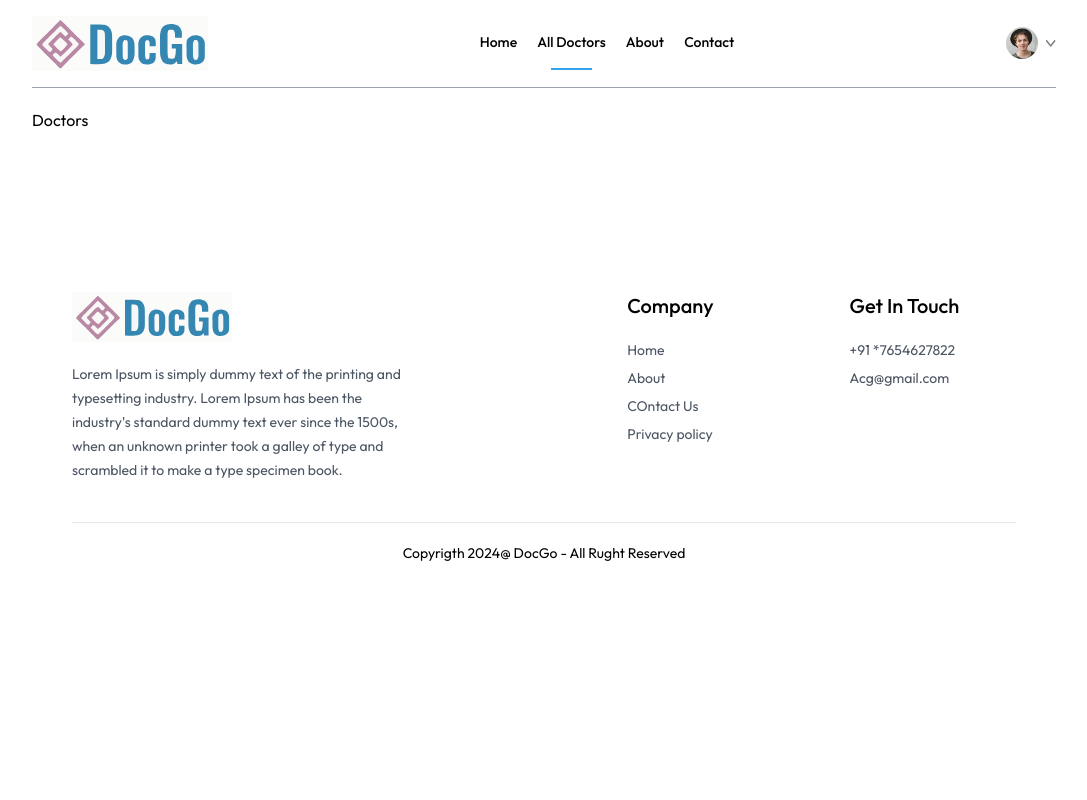
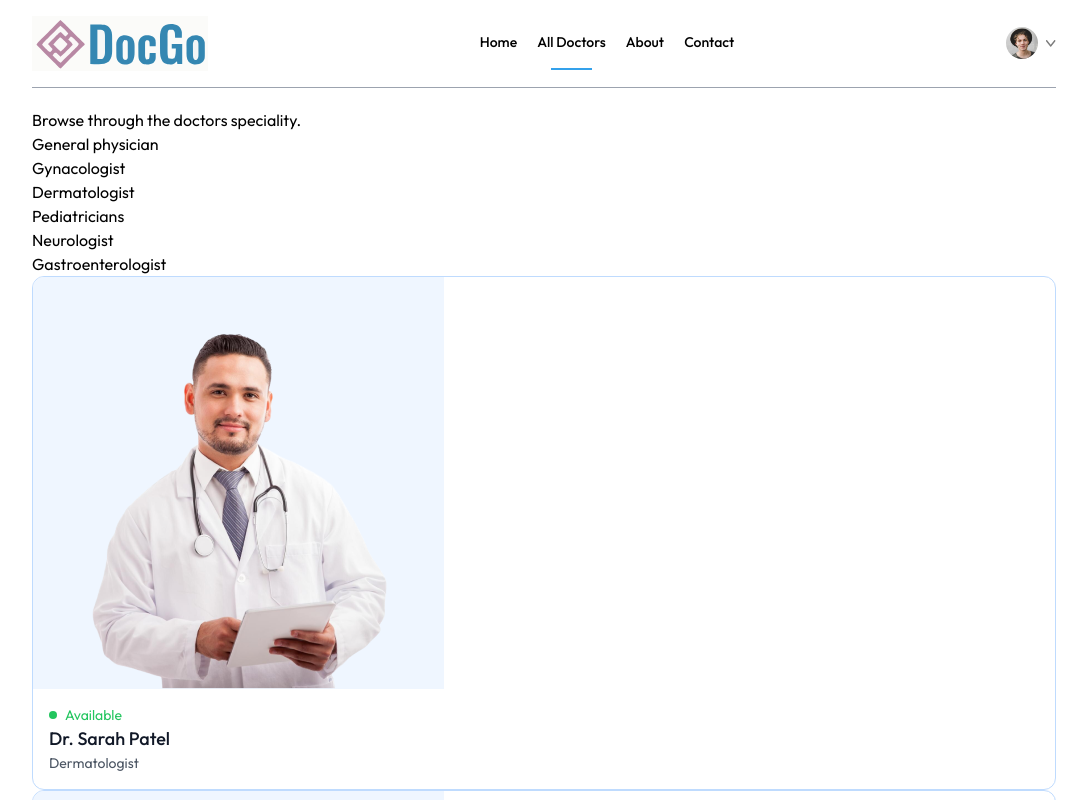
Before and after one commit to Vikram-353/DocGo, a React (Vite) app in the folder frontend/: page /doctors/Dermatologist in a window 1280 px wide. Shown: the top 800 px of the page, without its empty margins (96-1183 px from the left). Built offline with nearby package versions, Linux system fonts and the light colour scheme.

Commit message:
Filter Doctors

```diff
--- a/frontend/src/components/Footer.jsx
+++ b/frontend/src/components/Footer.jsx
@@ -1,14 +1,18 @@
 import React from 'react'
+import {  useNavigate } from 'react-router-dom'
+
 import { assets } from '../assets/assets_frontend/assets'
 
 function Footer() {
+const navigate=useNavigate();
+
   return (
     <div className='md:mx-10'>
-        <div className='flex flex-col sm:grid grid-cols-[3fr_1fr_1fr] gap-14 my-10 mt-40 text-sm'>
+        <div className='flex flex-col sm:grid grid-cols-[3fr_1fr_1fr] gap-14 my-10 mt-40 text-sm '>
         {/* ---------Left Side---------- */}
 
         <div>
-            <img className='mb-5 w-40' src={assets.logo2} alt="" />
+            <img onClick={()=>navigate('/')}  className='mb-5 w-40 cursor-pointer' src={assets.logo2} alt="" />
             <p className='w-full md:w-2/3 text-gray-600 leading-6'>
             Lorem Ipsum is simply dummy text of the printing and typesetting industry. Lorem Ipsum has been the industry's standard dummy text ever since the 1500s, when an unknown printer took a galley of type and scrambled it to make a type specimen book.
             </p>
--- a/frontend/src/components/Navbar.jsx
+++ b/frontend/src/components/Navbar.jsx
@@ -10,7 +10,7 @@ function Navbar() {
     const [token,SetToken]=useState(true);
   return (
     <div className='flex items-center justify-between text-sm py-4 mb-5 border-b border-b-gray-400'>
-        <img  className='w-44 cursor-pointer' src={assets.logo2} alt="" />
+        <img onClick={()=>navigate('/')} className='w-44 cursor-pointer' src={assets.logo2} alt="" />
         <ul className='hidden md:flex items-start gap-5 font-medium'>
             <NavLink to='/'>
                 <li className='py-4'>Home</li>
@@ -34,7 +34,7 @@ function Navbar() {
             {
             token ?
             <div className='flex items-center gap-2 cursor-pointer group relative'>
-                <img className='w-8 rounded-full ' src={assets.profile_pic} alt="" />
+                <img  className='w-8 rounded-full ' src={assets.profile_pic} alt="" />
                  <img className='w-2.5' src={assets.dropdown_icon} alt="" />
                  <div className='absolute top-0 right-0 pt-14 text-base font-medium text-gray-600 z-20 hidden group-hover:block'>
                     <div className='min-w-48 bg-stone-100 rounded flex flex-col gap-4 p-4'>
--- a/frontend/src/components/SpecialityMenu.jsx
+++ b/frontend/src/components/SpecialityMenu.jsx
@@ -11,7 +11,7 @@ function SpecialityMenu() {
         <p className='w-1/3 text-center text-sm '>Simply browse through our extensive list of trusted doctors, schedule your appointment hassle-free</p>
         <div className='flex sm:justify-center gap-4 pt-5 w-full overflow-scroll'>
              {specialityData.map((item,index)=>(
-                <Link onClick={()=>scrollTo()} className='flex flex-col text-xs cursor=pointer flex-shrink-0 hover:translate-y-[-10px] transition-all duration-500' key={index} to={`/doctors/${item.speciality}`}>
+                <Link onClick={()=>scrollTo(0,0)} className='flex flex-col text-xs cursor=pointer flex-shrink-0 hover:translate-y-[-10px] transition-all duration-500' key={index} to={`/doctors/${item.speciality}`}>
                     <img className='w-16 sm:w-24 mb-2' src={item.image} alt="" />
                     <p>{item.speciality}</p>
                 </Link>
--- a/frontend/src/pages/Doctors.jsx
+++ b/frontend/src/pages/Doctors.jsx
@@ -1,8 +1,54 @@
-import React from 'react'
+import React, { useContext,useEffect,useState } from 'react'
+import { useParams} from 'react-router-dom'
+import { AppContext } from '../context/context';
 
 function Doctors() {
+const {speciality}=useParams();
+const [filterDoc,setFilterDoc]=useState([]);
+const {doctors}=useContext(AppContext)
+
+const applyFilter=()=>{
+  if (speciality) {
+    setFilterDoc(doctors.filter(doc=>doc.speciality===speciality ))
+  }else{
+    setFilterDoc(doctors)
+  }
+}
+
+useEffect(()=>{
+applyFilter()
+},[doctors,speciality])
   return (
-    <div>Doctors</div>
+    <div>
+      <p>Browse through the doctors speciality. </p>
+      <div>
+        <div>
+          <p>General physician</p>
+          <p>Gynacologist</p>
+          <p>Dermatologist</p>
+          <p>Pediatricians</p>
+          <p>Neurologist</p>
+          <p>Gastroenterologist</p>
+        </div>
+        <div>
+          {
+            filterDoc.map((item,index)=>(
+              <div onClick={(()=>navigate(`/appointment/${item._id}`))} className='border border-blue-200 rounded-xl overflow-hidden cursor-pointer hover:translate-y-[-10px] transition-all duration-500' key={index}>
+                  <img className='bg-blue-50' src={item.image} alt="" />
+                  <div className='p-4'>
+                       <div className='flex items-center gap-2 text-sm text-center text-green-500 '>
+                          <p className='w-2 h-2 bg-green-500 rounded-full'></p>
+                          <p>Available</p>
+                      </div>
+                      <p className='text-gray-900 text-lg font-medium'>{item.name}</p>
+                      <p className=' text-gray-600 text-sm'>{item.speciality}</p>
+                  </div>
+              </div>
+          ))
+          }
+        </div>
+      </div>
+    </div>
   )
 }
 
```
